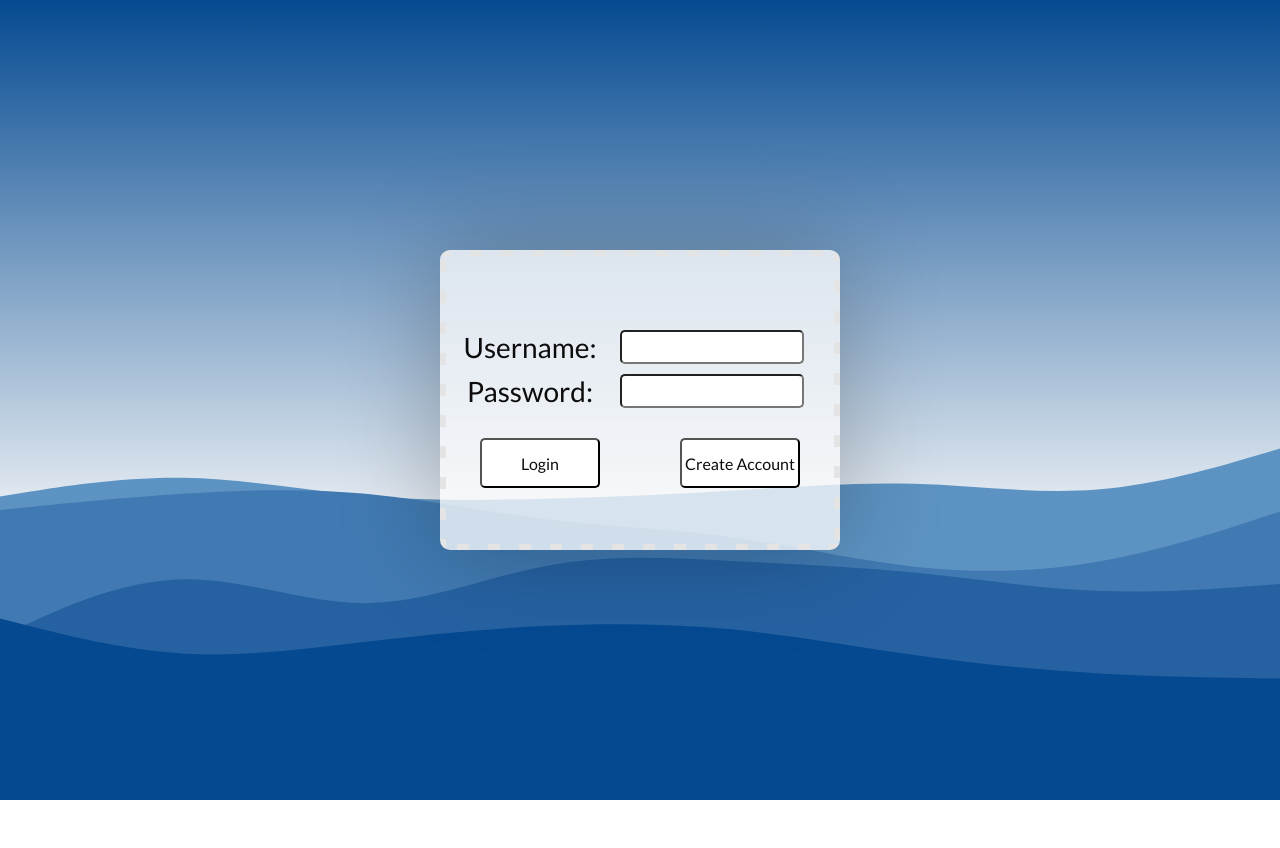
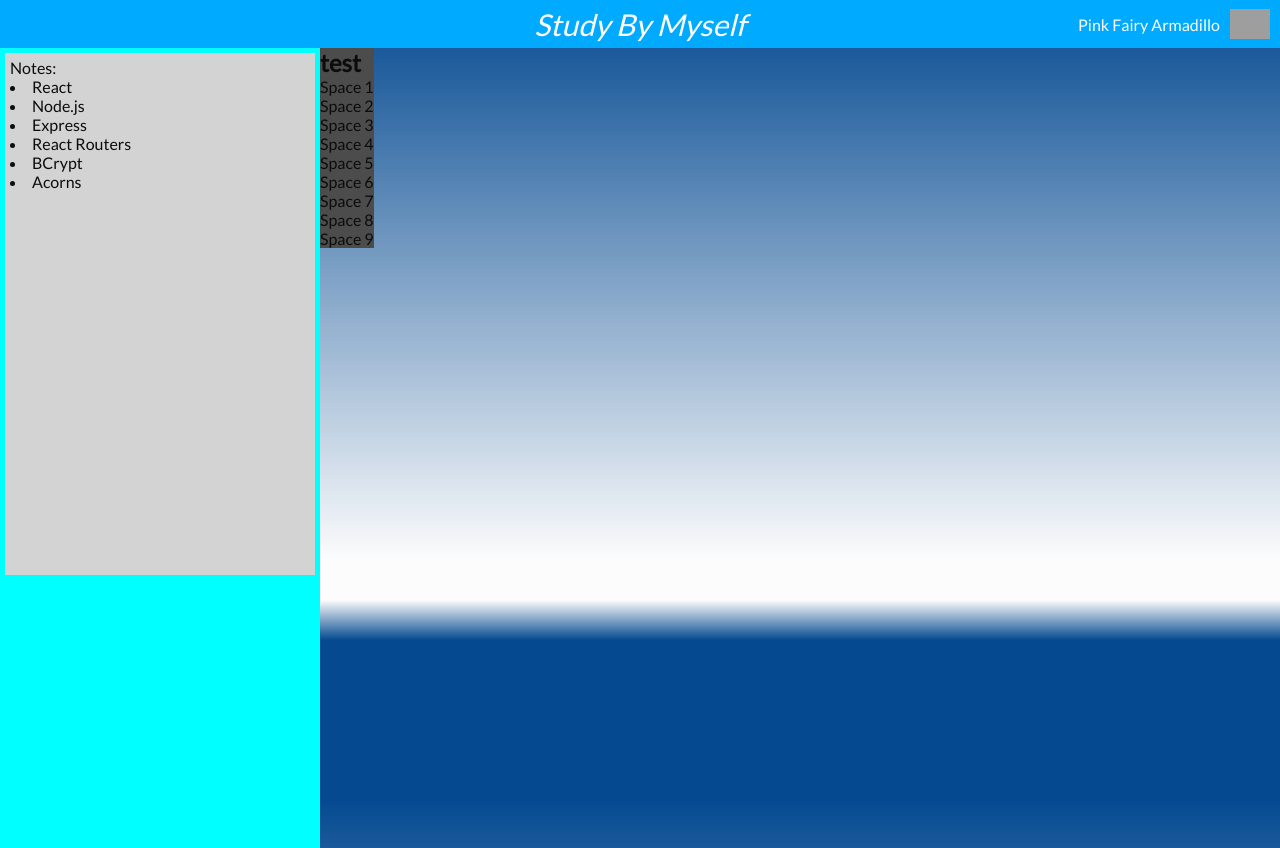
Before and after one commit to PFA-Crew/Study-With-Me, a React app: page / in a window 1280 px wide. Before the commit the page ends 800 px from the top, so only its background shows below. Built offline with nearby package versions, Linux system fonts and the light colour scheme; grey boxes are pictures that could not be loaded.

Commit message:
began work on desk interface and component creation

```diff
--- a/client/src/components/App/App.css
+++ b/client/src/components/App/App.css
@@ -0,0 +1,65 @@
+* {
+  padding: 0;
+  margin: 0;
+}
+
+header {
+  background-color: rgb(0, 170, 255);
+  display: flex;
+  width: 100vw;
+  height: 3em;
+  position: relative;
+  justify-content: center;
+  align-items: center;
+}
+
+#hero {
+  color: white;
+  font-size: 30px;
+  font-style: italic;
+}
+
+#user {
+  display: flex;
+  align-items: center;
+  position: absolute;
+  right: 0;
+  padding: 0 10px 0 0;
+}
+
+#user p{
+  color: white;
+  padding: 0 10px 0 0;
+}
+
+#userphoto {
+  height: 30px;
+}
+
+#layout {
+  display: flex;
+  height: 100%;
+}
+
+#navigation {
+  background-color: aqua;
+  position: relative;
+  width: 20em;
+  height: 100%;
+}
+
+#desktop {
+
+}
+
+#test {
+  background-color: rgb(211, 211, 211);
+  height: 40vw;
+  margin: 5px;
+  padding: 5px;
+}
+
+.desktopContainer {
+  background-color: rgb(76, 76, 76);
+  display: grid;
+}
--- a/client/src/components/App/App.jsx
+++ b/client/src/components/App/App.jsx
@@ -1,6 +1,8 @@
 import React, { useState, useEffect, useRef } from 'react';
 import './App.css';
 import LoginComponent from './LoginComponent.jsx';
+import Notes from './Notes.jsx'
+import Desktop from './Desktop.jsx'
 
 function App() {
   // const [showCreateDialog, setShowCreateDialog] = useState(false);
@@ -138,12 +140,33 @@ function App() {
   // </div>
 
   return (
-    <>
-      <div className="loginContainer loginContainerBorder">
-        <LoginComponent handleCreateUser={handleCreateUser} handleLoginUser={handleLoginUser} />
-      </div>
-      <div className="waveBackground" />
-    </>
+    // <>
+    //   <div className="loginContainer loginContainerBorder">
+    //     <LoginComponent handleCreateUser={handleCreateUser} handleLoginUser={handleLoginUser} />
+    //   </div>
+    //   <div className="waveBackground" />
+    // </>
+    <main>
+      <header>
+        <div id="hero">Study By Myself</div>
+        <div id="user">
+          <p>Pink Fairy Armadillo</p>
+          <img id="userphoto" src="https://cdn.donmai.us/original/11/3d/113df6ccf7a23bfc9bf47e850a229159.jpg" alt="PFA" />
+        </div>
+      </header>
+
+      <section id="layout">
+        <div id="navigation">
+          {/* hello world */}
+          <Notes />
+
+        </div>
+
+        <div id="desktop">
+          <Desktop />
+        </div>
+      </section>
+    </main>
   );
 }
 
--- /dev/null
+++ b/client/src/components/App/Desktop.jsx
@@ -0,0 +1,21 @@
+import React, { useState, useEffect, useRef } from 'react';
+import './App.css';
+
+function Desktop() {
+  return (
+    <div className="desktopContainer">
+      <h1>test</h1>
+      <div className="space-1">Space 1</div>
+      <div className="space-2">Space 2</div>
+      <div className="space-3">Space 3</div>
+      <div className="space-4">Space 4</div>
+      <div className="space-5">Space 5</div>
+      <div className="space-6">Space 6</div>
+      <div className="space-7">Space 7</div>
+      <div className="space-8">Space 8</div>
+      <div className="space-9">Space 9</div>
+    </div>
+  );
+}
+
+export default Desktop;
--- /dev/null
+++ b/client/src/components/App/Notes.jsx
@@ -0,0 +1,18 @@
+import React, { useState, useEffect, useRef } from 'react';
+import './App.css';
+
+function Notes() {
+  return (
+    <div id="test">
+      <ul>Notes:</ul>
+      <li>React</li>
+      <li>Node.js</li>
+      <li>Express</li>
+      <li>React Routers</li>
+      <li>BCrypt</li>
+      <li>Acorns</li>
+    </div>
+  );
+}
+
+export default Notes;
--- a/client/src/index.scss
+++ b/client/src/index.scss
@@ -25,8 +25,8 @@ body {
     height: 100%;
     width: 100%;
     display: flex;
-    justify-content: center;
-    align-items: center;
+    // justify-content: center;
+    // align-items: center;
 }
 
 .waveBackground {
```
